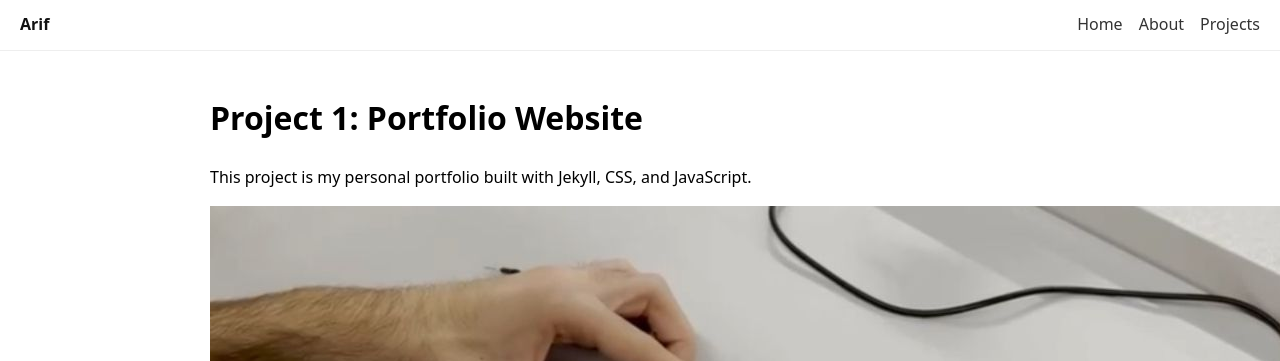
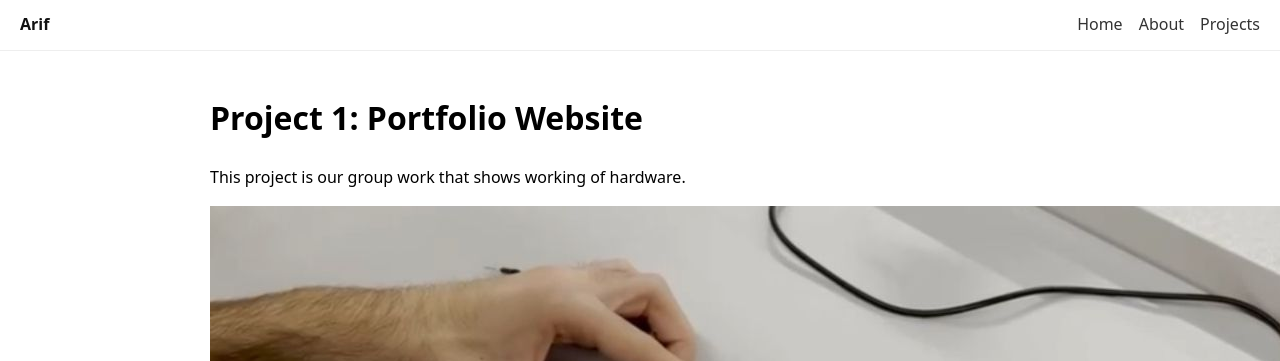
Before and after one commit to ar1f123/site-website, a Jekyll site: the page built from projects/project1.md, in a window 1280 px wide. Shown: the top 361 px of the page. Built offline with Jekyll 4.4.1, drawn with Linux system fonts in a browser that asks for light colours.

Commit message:
Change project 1 information

```diff
--- a/projects/project1.md
+++ b/projects/project1.md
@@ -6,7 +6,7 @@ permalink: /projects/project1/
 
 # Project 1: Portfolio Website
 
-This project is my personal portfolio built with Jekyll, CSS, and JavaScript.
+This project is our group work that shows working of hardware.
 
 ![Screenshot](/images/project1.jpg)
 
```
